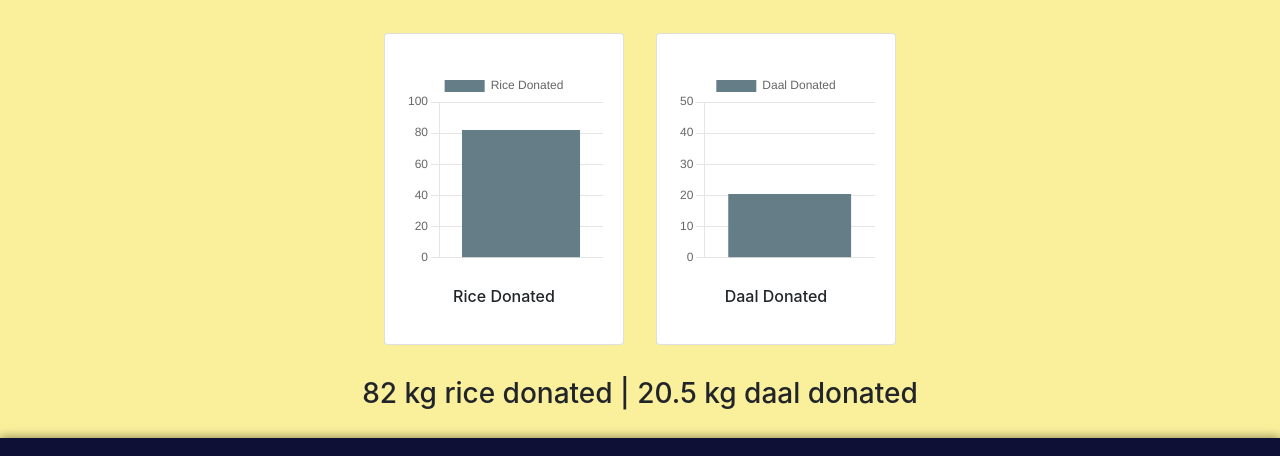
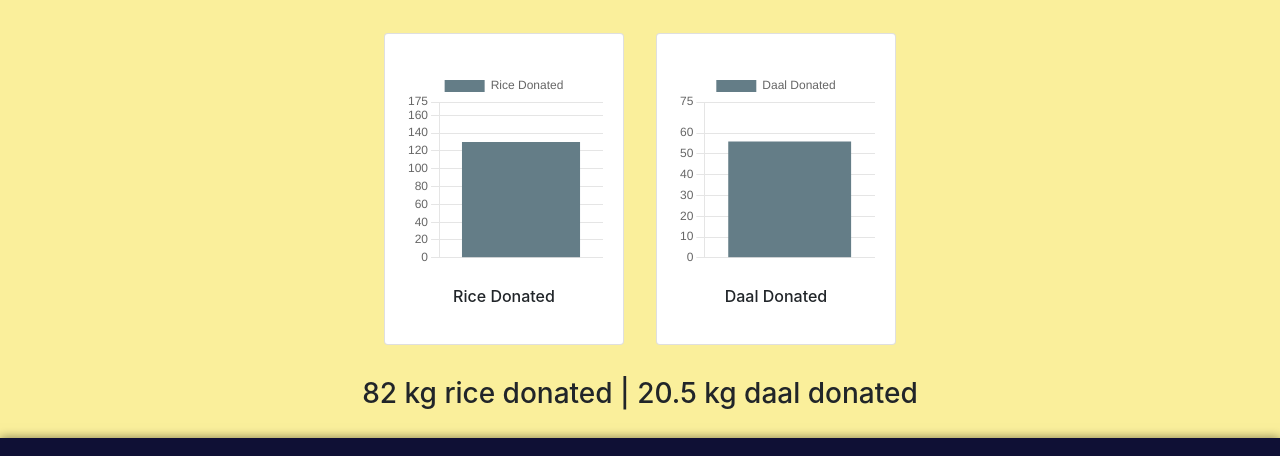
Before and after one commit to harsh4082/IBHAN, a plain HTML site: page index.html in a window 1280 px wide. Shown: the part 138-594 px from the top of the page. Drawn offline with nearby package versions, Linux system fonts and the light colour scheme.

Commit message:
Update index.html

```diff
--- a/index.html
+++ b/index.html
@@ -213,7 +213,7 @@
             labels: ['Rice Donated'],
             datasets: [{
                 label: 'Rice Donated',
-                data: [82], // Updated data
+                data: [130], // Updated data
                 backgroundColor: '#647D87',
                 borderWidth: 0
             }]
@@ -226,7 +226,7 @@
                 },
                 y: {
                     beginAtZero: true,
-                    max: 100, // Set maximum limit
+                    max: 175, // Set maximum limit
                 }
             },
             aspectRatio: 1,
@@ -246,7 +246,7 @@
             labels: ['Daal Donated'],
             datasets: [{
                 label: 'Daal Donated',
-                data: [20.5], // Updated data
+                data: [56], // Updated data
                 backgroundColor: '#647D87',
                 borderWidth: 0
             }]
@@ -259,7 +259,7 @@
                 },
                 y: {
                     beginAtZero: true,
-                    max: 50, // Set maximum limit
+                    max: 75, // Set maximum limit
                 }
             },
             aspectRatio: 1,
```
